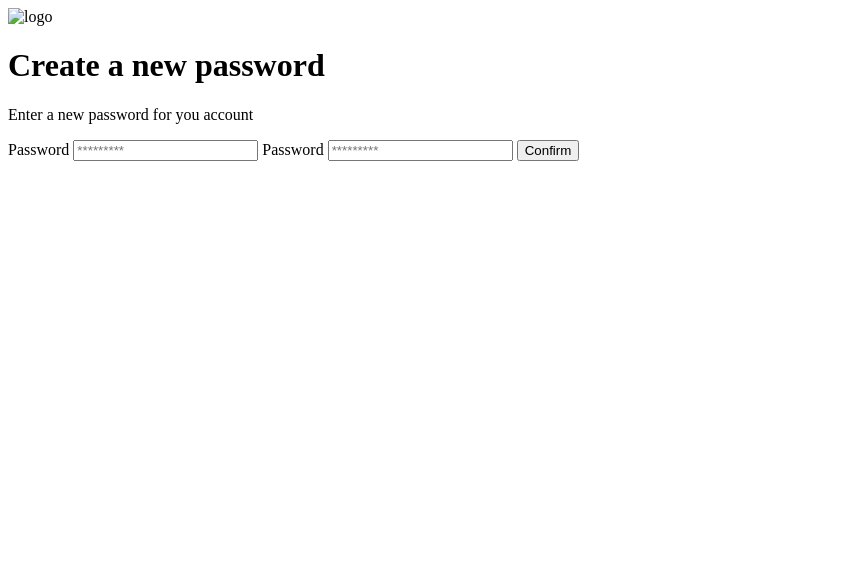
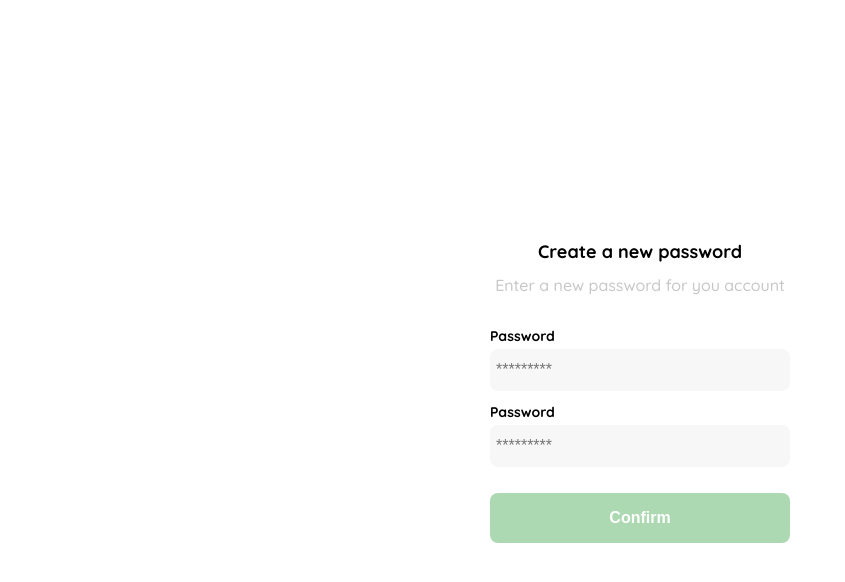
Before and after one commit to celc94/cursoPracticoFrontendDeveloper, a plain HTML site: page clase1_contraseña.html in a window 1280 px wide. Shown: the whole page, without its empty margins (0-845 px from the left). Drawn offline with Linux system fonts and the light colour scheme.

Commit message:
Se estilizalos elementos

```diff
--- a/clase1_contraseña.html
+++ b/clase1_contraseña.html
@@ -4,12 +4,100 @@
     <meta charset="UTF-8">
     <meta http-equiv="X-UA-Compatible" content="IE=edge">
     <meta name="viewport" content="width=device-width, initial-scale=1.0">
+    <link rel="preconnect" href="https://fonts.googleapis.com">
+    <link rel="preconnect" href="https://fonts.gstatic.com" crossorigin>
+    <link href="https://fonts.googleapis.com/css2?family=Quicksand:wght@300;500;700&display=swap" rel="stylesheet">
     <title>Document</title>
+    <style>
+        :root {
+            --white: #ffffff;
+            --black: #000000;
+            --very--light-pink: #c7c7c7;
+            --text--input--field: #f7f7f7;
+            --hospital-green: #acd9b2;
+            --sm: 14px;
+            --md: 16px;
+            --lg: 18px;
+        }
+        body {
+            margin: 0;
+            font-family: 'Quicksand', sans-serif;
+        }
+        .login{
+            width: 100%;
+            height: 100vh;
+            display: grid;
+            place-items: center;
+        }
+        .form-container {
+            display: grid;
+            grid-template-rows: auto 1fr
+            auto;
+            width: 300px;
+        }
+        .logo{
+            width: 150px;
+            margin-bottom: 48px;
+            justify-self: center;
+            display: none;
+        }
+        .title{
+            font-size: var(--lg);
+            margin-bottom: 12px;
+            text-align: center;
+        }
+        .subtitle{
+            color: var(--very--light-pink);
+            font-size: var(--md);
+            font-weight: 300px;
+            margin-top: 0;
+            margin-bottom: 32px;
+            text-align: center;
+        }
+        .form {
+            display: flex;
+            flex-direction: column;
+        }
+        .label {
+            font-size: var(--sm);
+            font-weight: bold;
+            margin-bottom: 4px;
+        }
+        .input {
+            background-color: var(--text--input--field);
+            border: none;
+            border-radius: 8px;
+            height: 30px;
+            font-size: var(--md);
+            padding: 6px;
+            margin-bottom: 12px;
+        }
+        .primary-button {
+            background-color: var(--hospital-green);
+            border-radius: 8px;
+            border: none;
+            color:var(--white);
+            width: 100%;
+            cursor: pointer;
+            font-size: var(--md);
+            font-weight: bold;
+            height: 50px;
+        }
+        .login-button {
+            margin-top: 14px;
+            margin-bottom: 30px;
+        }
+        @media (max-width: 640px) {
+            .logo {
+                display: block;
+            }
+        }
+    </style> <!-- display: grid y place-items centra el contenido-->
 </head>
 <body>
    <div class="login">
        <div class="form-container">
-        <img src="" alt="logo"
+        <img src="./Platzi_YardSale_Logos/logo_yard_sale.svg" alt="logo"
         class="logo">
 
         <h1 class="title">Create a new password</h1>
```
